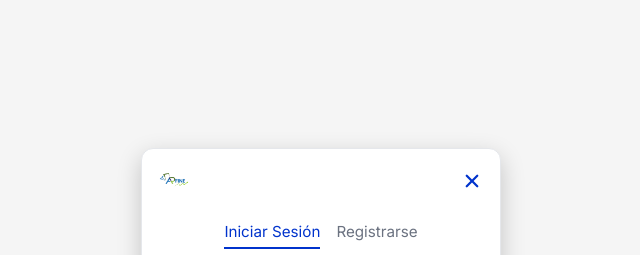
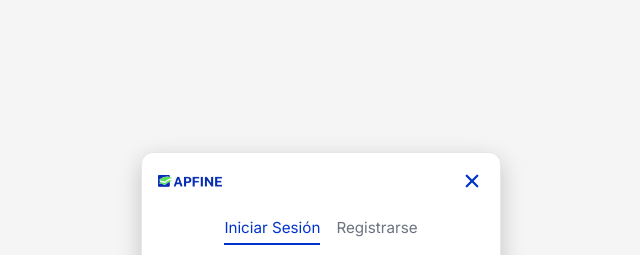
Before and after one commit to diedrizon/apfine, a React (Vite) app: page /login in a window 1280 px wide. Shown: the top 255 px of the page, without its empty margins (319-959 px from the left). Built offline with nearby package versions, Linux system fonts and the light colour scheme; no server answers.

Commit message:
:lipstick: Le cambie el logo al login

```diff
--- a/src/components/LoginForm.jsx
+++ b/src/components/LoginForm.jsx
@@ -37,7 +37,7 @@ const LoginForm = ({
     <Card className="login-card">
       {/* Cabecera: logo + botón X */}
       <div className="login-header">
-        <img src="/LogoImg.png" alt="APFINE Logo" className="logo-top-left" />
+        <img src="/Horizontal.png" alt="APFINE Logo" className="logo-top-left" />
         <IoClose className="close-icon" onClick={handleClose} />
       </div>
 
--- a/src/styles/login.css
+++ b/src/styles/login.css
@@ -100,7 +100,7 @@ body {
 }
 
 .logo-top-left {
-  height: 2rem;
+  height: 0.75rem;
 }
 
 .close-icon {
```
Also changed, not shown: public/Vertical.png (renamed from public/Vertical .png).
